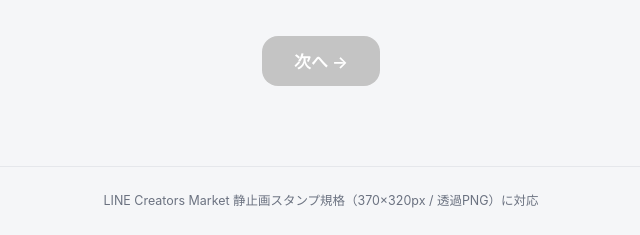
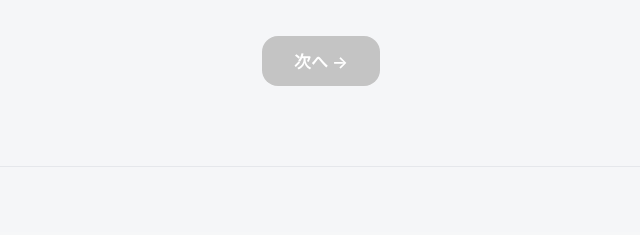
Before and after one commit to fus149/line-stamp-maker, a FastAPI app: page / in a window 1280 px wide. Shown: the part 568-803 px from the top of the page, without its empty margins (319-959 px from the left). After the commit the page ends 735 px from the top, so only its background shows below. Run offline with FastAPI, Linux system fonts and the light colour scheme.

Commit message:
フッターの技術仕様テキストを削除
お客様向けに不要な「静止画スタンプ規格（370×320px / 透過PNG）」表記を削除。

Co-Authored-By: Claude Opus 4.6 <noreply@anthropic.com>

```diff
--- a/templates/index.html
+++ b/templates/index.html
@@ -422,7 +422,6 @@
     </main>
 
     <footer class="footer">
-      <p>LINE Creators Market 静止画スタンプ規格（370×320px / 透過PNG）に対応</p>
     </footer>
   </div>
 
```
